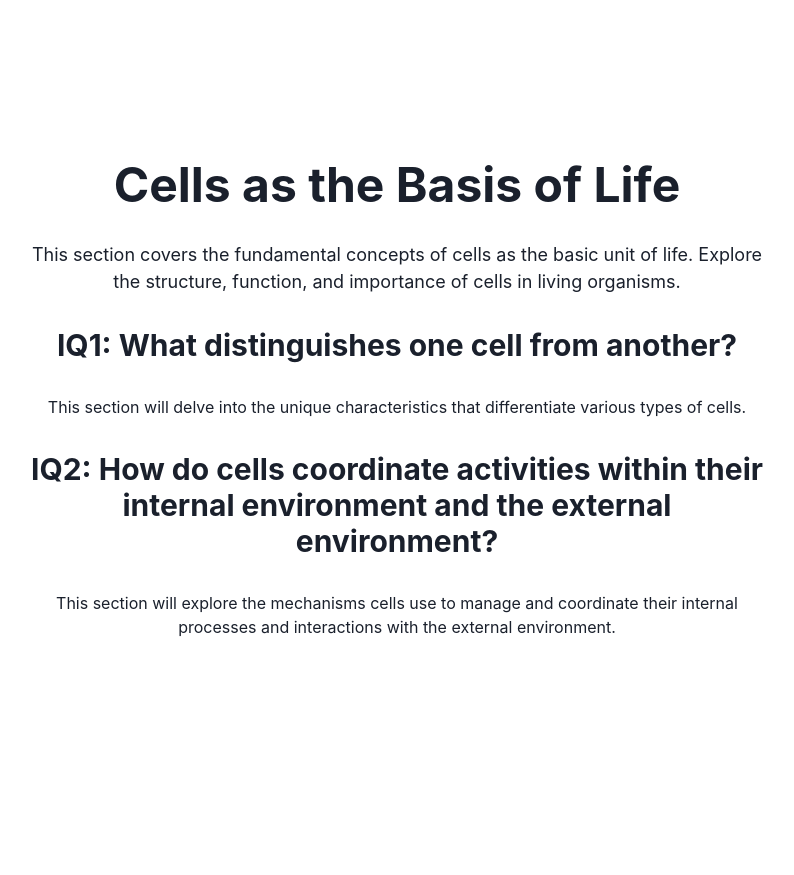
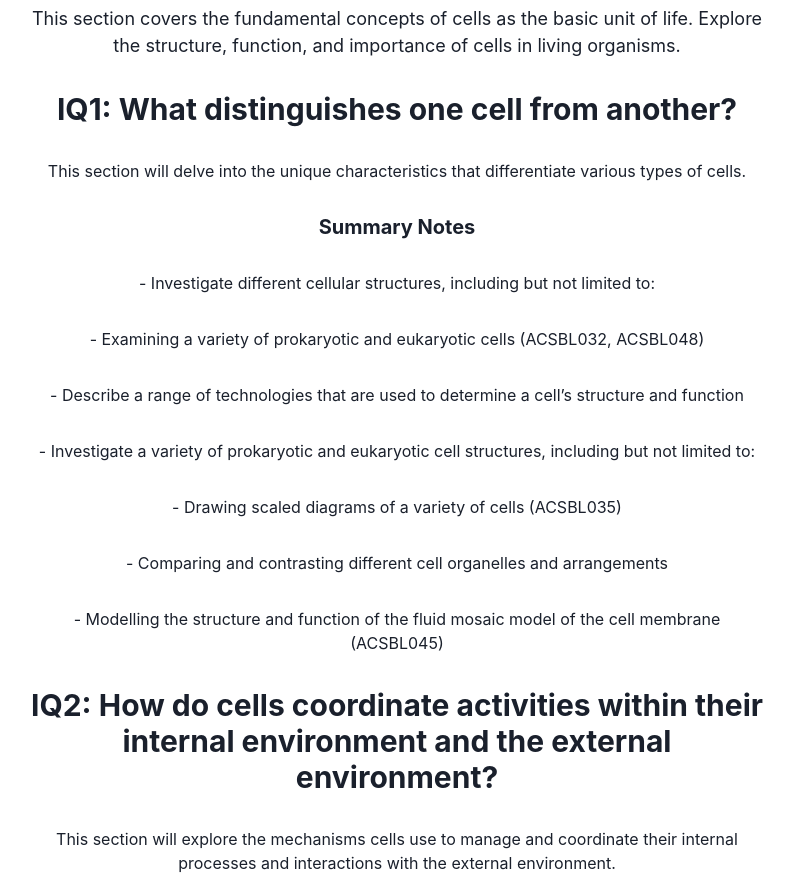
Before and after one commit to GPT-Engineer-App/biology-study-helper, a React (Vite) app: page /cells in a window 1280 px wide. Shown: the whole page, without its empty margins (243-1037 px from the left). Before the commit the page ends 800 px from the top, so only its background shows below. Built offline with nearby package versions, Linux system fonts and the light colour scheme.

Commit message:
Added summary notes to IQ1 section in Cells page.

```diff
--- a/src/pages/Cells.jsx
+++ b/src/pages/Cells.jsx
@@ -16,6 +16,30 @@ const Cells = () => {
         <Text fontSize="md" textAlign="center">
           This section will delve into the unique characteristics that differentiate various types of cells.
         </Text>
+        <Heading as="h3" size="md" textAlign="center">
+          Summary Notes
+        </Heading>
+        <Text fontSize="md" textAlign="center">
+          - Investigate different cellular structures, including but not limited to:
+        </Text>
+        <Text fontSize="md" textAlign="center">
+          - Examining a variety of prokaryotic and eukaryotic cells (ACSBL032, ACSBL048)
+        </Text>
+        <Text fontSize="md" textAlign="center">
+          - Describe a range of technologies that are used to determine a cell’s structure and function
+        </Text>
+        <Text fontSize="md" textAlign="center">
+          - Investigate a variety of prokaryotic and eukaryotic cell structures, including but not limited to:
+        </Text>
+        <Text fontSize="md" textAlign="center">
+          - Drawing scaled diagrams of a variety of cells (ACSBL035)
+        </Text>
+        <Text fontSize="md" textAlign="center">
+          - Comparing and contrasting different cell organelles and arrangements
+        </Text>
+        <Text fontSize="md" textAlign="center">
+          - Modelling the structure and function of the fluid mosaic model of the cell membrane (ACSBL045)
+        </Text>
         <Heading as="h2" size="lg" textAlign="center">
           IQ2: How do cells coordinate activities within their internal environment and the external environment?
         </Heading>
```
